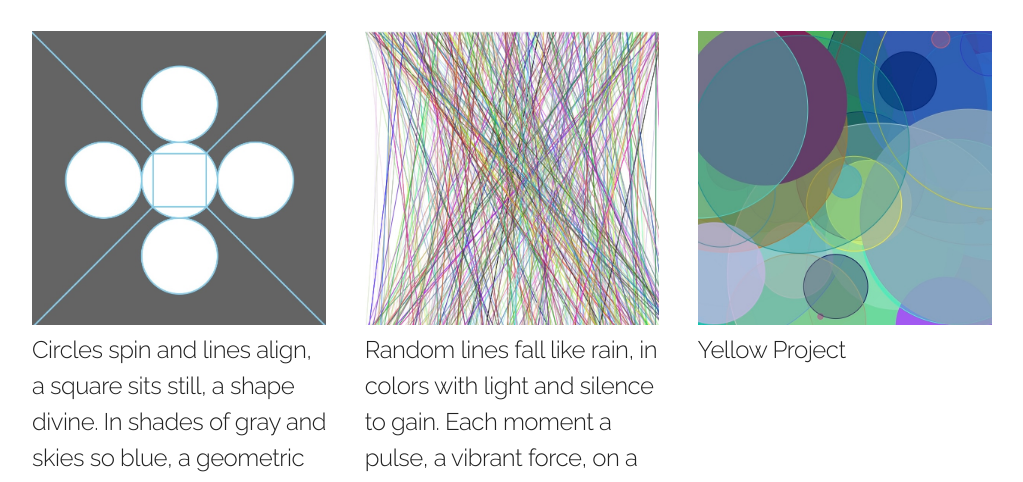
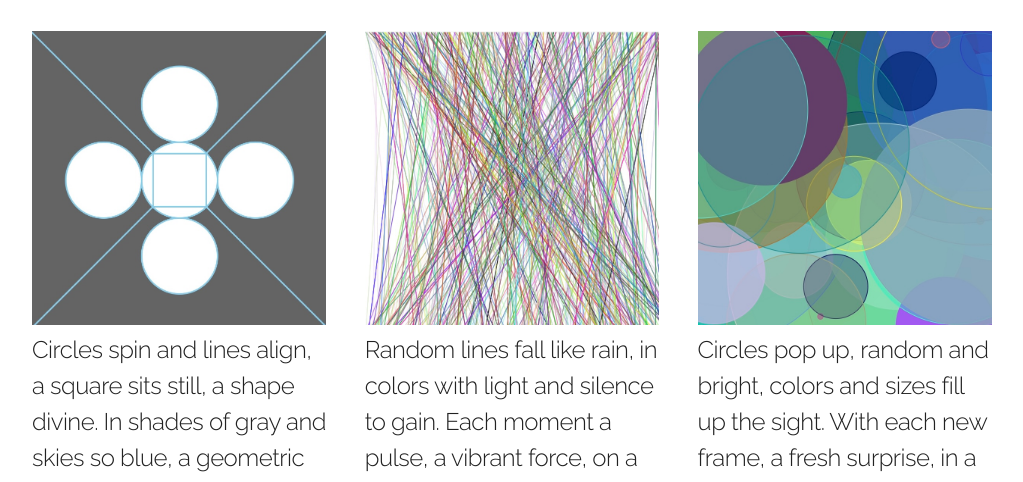
Before and after one commit to despinamasala/website, a plain HTML site: page index.html in a window 1280 px wide. Shown: the part 457-939 px from the top of the page, without its empty margins (128-1151 px from the left). Drawn offline with Linux system fonts and the light colour scheme.

Commit message:
Update index.html

```diff
--- a/index.html
+++ b/index.html
@@ -58,7 +58,10 @@ on a white canvas, a colorful course.</h5>
       </div>
       <div class="four columns">
         <img src="images/3image.jpg" class ="scale-with-grid">
-        <h5>Yellow Project</h5>
+        <h5>Circles pop up, random and bright,
+colors and sizes fill up the sight.
+With each new frame, a fresh surprise,
+in a colorful dance, before your eyes.</h5>
       </div>
     </div>
 
```
